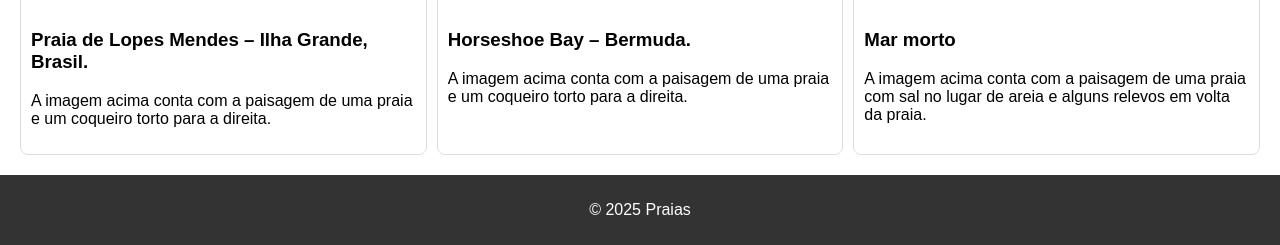
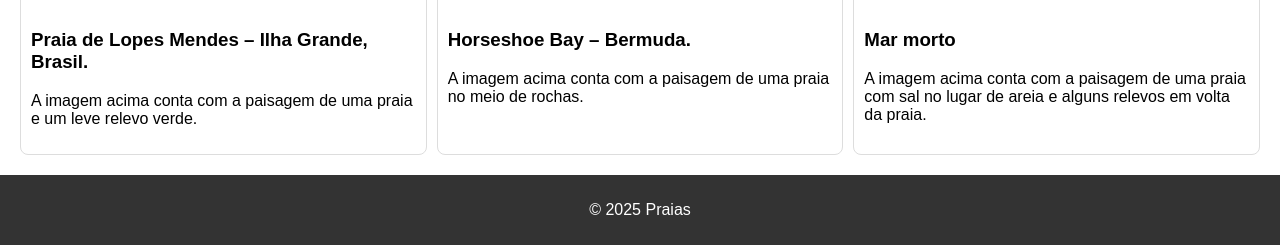
Before and after one commit to Shirlley0rainha/praia, a plain HTML site: page index.html in a window 1280 px wide. Shown: the part 928-1173 px from the top of the page. Drawn offline with Linux system fonts and the light colour scheme.

Commit message:
finallllllll

```diff
--- a/index.html
+++ b/index.html
@@ -65,7 +65,7 @@
             <img src="https://lirp.cdn-website.com/f5a9d686/dms3rep/multi/opt/Praia+de+Lopes+Mendes+-+Ilha+Grande+-+Brazil+foto+aerea+drone-640w.jpg" alt="Imagem 6" class="card-image">
             <div class="card-content">
                 <h3>Praia de Lopes Mendes – Ilha Grande, Brasil.</h3>
-                <p>A imagem acima conta com a paisagem de uma praia e um coqueiro torto para a direita.</p>
+                <p>A imagem acima conta com a paisagem de uma praia e um leve relevo verde.</p>
             </div>
         </div>
 
@@ -74,7 +74,7 @@
         <img src="https://travel.usnews.com/images/by_Marc_Guitardbeach-people-water-sand.jpg" alt="Imagem 7" class="card-image">
         <div class="card-content">
             <h3>Horseshoe Bay – Bermuda.</h3>
-            <p>A imagem acima conta com a paisagem de uma praia e um coqueiro torto para a direita.</p>
+            <p>A imagem acima conta com a paisagem de uma praia no meio de rochas.</p>
         </div>
     </div>
 
```
